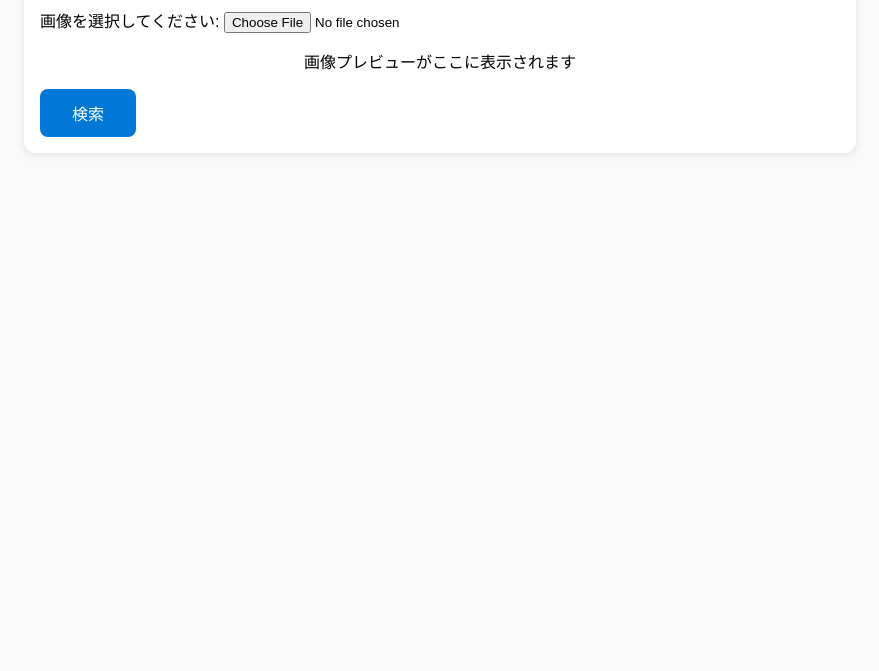
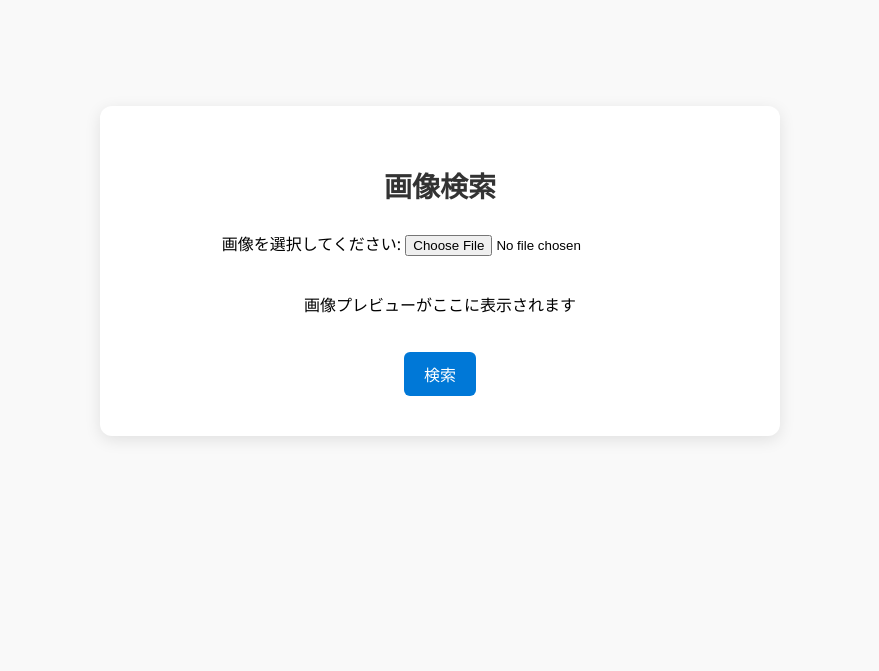
Before and after one commit to WST-itakura/OJT, a website: page src/index.html in a window 1280 px wide. Shown: the part 129-800 px from the top of the page, without its empty margins (200-1079 px from the left). Drawn offline with Linux system fonts and the light colour scheme.

Commit message:
中央寄せ

```diff
--- a/src/style.css
+++ b/src/style.css
@@ -1,68 +1,57 @@
+/* ベース全体を中央に寄せる */
 body {
-  font-family: sans-serif;
+  font-family: 'Segoe UI', sans-serif;
+  background-color: #f9f9f9;
   margin: 0;
-  background-color: #f9f9f9;
+  padding: 0;
+  display: flex;
+  justify-content: center;
+  align-items: center;
+  min-height: 100vh;
 }
 
+/* 中央カード風ボックス */
 .container {
-  max-width: 800px;
-  margin: 2rem auto;
-  padding: 1rem;
-  background: #fff;
+  background-color: #fff;
   border-radius: 12px;
-  box-shadow: 0 2px 8px rgba(0, 0, 0, 0.1);
-}
-
-h1 {
+  padding: 40px;
+  box-shadow: 0 4px 16px rgba(0,0,0,0.1);
+  width: 90%;
+  max-width: 600px;
   text-align: center;
 }
 
-form {
-  display: flex;
-  flex-direction: column;
-  gap: 1rem;
-  align-items: center;
+/* 見出し */
+h1 {
+  margin-bottom: 20px;
+  font-size: 28px;
+  color: #333;
 }
 
-.image-preview {
-  margin: 1rem 0;
-  text-align: center;
+/* 入力 */
+input[type="file"] {
+  margin: 10px 0 20px;
 }
 
+/* 画像プレビュー */
 .image-preview img {
   max-width: 100%;
-  max-height: 300px;
-  border-radius: 12px;
-  box-shadow: 0 2px 4px rgba(0, 0, 0, 0.2);
+  height: auto;
+  border-radius: 8px;
 }
 
-button,
-.button {
+/* ボタンスタイル */
+button {
+  padding: 10px 20px;
+  font-size: 16px;
+  color: white;
   background-color: #0078d7;
-  color: white;
   border: none;
-  padding: 0.75rem 2rem;
-  border-radius: 8px;
-  font-size: 1rem;
+  border-radius: 6px;
   cursor: pointer;
-  text-decoration: none;
+  margin-top: 20px;
 }
 
-button:hover,
-.button:hover {
+button:hover {
   background-color: #005fa3;
 }
-
-.grid {
-  display: grid;
-  grid-template-columns: repeat(auto-fit, minmax(200px, 1fr));
-  gap: 1rem;
-  margin: 2rem 0;
-}
-
-.image-card img {
-  width: 100%;
-  height: 150px;
-  object-fit: cover;
-  border-radius: 8px;
-}
```
